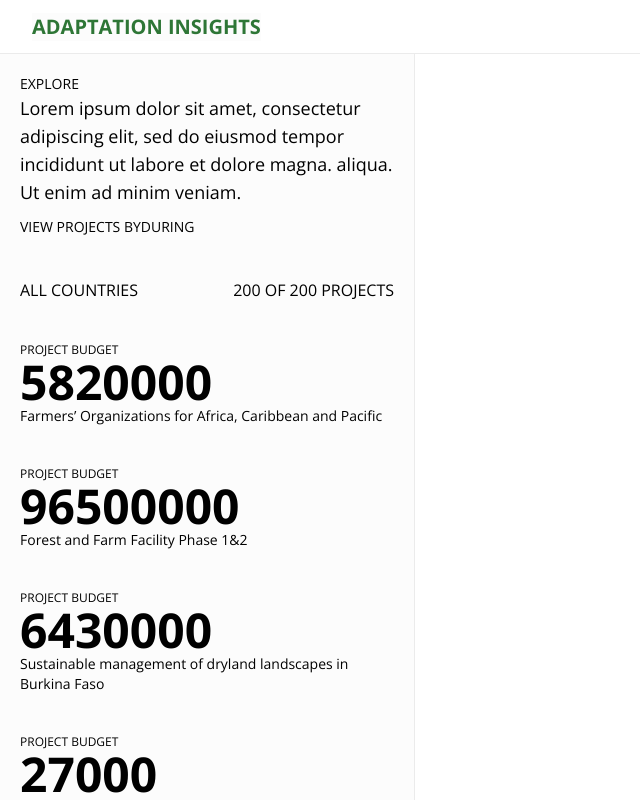
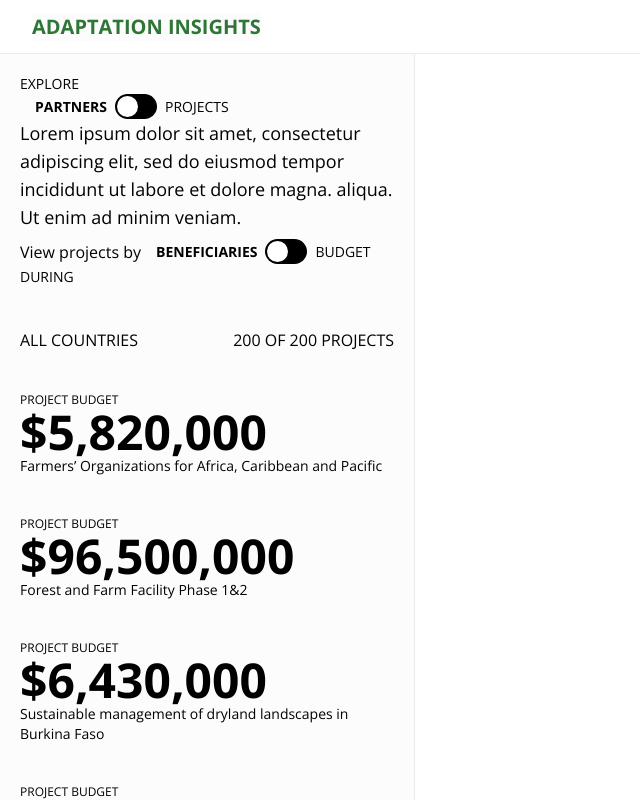
Before and after one commit to AdaptationAtlas/website_adaptation-insights, a Next.js app: page / in a window 1280 px wide. Shown: the top 800 px of the page, without its empty margins (0-640 px from the left). Built offline with nearby package versions, Linux system fonts and the light colour scheme.

Commit message:
Add custom switch component based on radix switch

```diff
--- a/components/sidebar-panel.tsx
+++ b/components/sidebar-panel.tsx
@@ -1,4 +1,6 @@
-import { ReactNode } from 'react';
+import React, { ReactNode, useState } from 'react';
+import { formatNumberCommas } from '@/lib/utils'
+import Switch from '@/components/ui/switch'
 
 type Props = {
   page: string;
@@ -45,12 +47,24 @@ const testData = [
 ]
 
 const SidebarPanel = ({ page, slug }: Props) => {
+  const [viewByBudget, setViewByBudget] = useState(false)
   return (
     <div className='w-[415px] min-h-screen bg-off-white border-r border-grey-100'>
       <header className='p-5'>
         <p className='uppercase text-sm'>Explore {page}</p>
+        <Switch
+          viewByBudget={viewByBudget}
+          setViewByBudget={setViewByBudget}
+          label=''
+          options={['Partners', 'Projects']}
+        />
         <p className='text-lg mb-2'>Lorem ipsum dolor sit amet, consectetur adipiscing elit, sed do eiusmod tempor incididunt ut labore et dolore magna. aliqua. Ut enim ad minim veniam.</p>
-        <span className='uppercase text-sm'>View projects by</span>
+        <Switch
+          viewByBudget={viewByBudget}
+          setViewByBudget={setViewByBudget}
+          label='View projects by'
+          options={['Beneficiaries', 'Budget']}
+        />
         <span className='uppercase text-sm'>During</span>
       </header>
       <div>
@@ -63,7 +77,7 @@ const SidebarPanel = ({ page, slug }: Props) => {
             return (
               <div key={project.id} className='px-5 my-5'>
                 <h3 className='uppercase text-xs'>Project budget</h3>
-                <p className='text-5xl font-bold'>{project.budget}</p>
+                <p className='text-5xl font-bold'>${formatNumberCommas(project.budget)}</p>
                 <p className='text-sm'>{project.title}</p>
               </div>
             )
--- /dev/null
+++ b/components/ui/switch.tsx
@@ -0,0 +1,42 @@
+import React from 'react'
+import * as SwitchPrimitive from '@radix-ui/react-switch'
+import classNames from 'classnames'
+
+type Props = {
+  viewByBudget: boolean
+  setViewByBudget: React.Dispatch<boolean>
+  label: string
+  options: string[]
+}
+
+const Switch = ({ viewByBudget, setViewByBudget, label, options }: Props) => {
+  const onViewByToggle = (checked: boolean) => {
+    setViewByBudget(checked)
+  }
+  return (
+    <form>
+      <div style={{ display: 'flex', alignItems: 'center' }}>
+        <label className='pr-5' htmlFor='view-projects-by' style={{ paddingRight: 15 }}>
+          {label}
+        </label>
+        <span className={classNames(
+          'uppercase text-sm',
+          { 'font-bold': !viewByBudget }
+        )}>{options[0]}</span>
+        <SwitchPrimitive.Root
+          className='w-[42px] h-[25px] mx-2 bg-black rounded-full relative outline-none cursor-pointer'
+          id='view-projects-by'
+          onCheckedChange={onViewByToggle}
+        >
+          <SwitchPrimitive.Thumb className='block w-[21px] h-[21px] bg-white rounded-full transition-transform duration-100 translate-x-0.5 will-change-transform data-[state=checked]:translate-x-[19px]' />
+        </SwitchPrimitive.Root>
+        <span className={classNames(
+          'uppercase text-sm',
+          { 'font-bold': viewByBudget }
+        )}>{options[1]}</span>
+      </div>
+    </form>
+  )
+}
+
+export default Switch
--- /dev/null
+++ b/lib/utils.ts
@@ -0,0 +1,3 @@
+export function formatNumberCommas(x: number) {
+  return x.toString().replace(/\B(?=(\d{3})+(?!\d))/g, ",");
+}
--- a/package.json
+++ b/package.json
@@ -9,7 +9,9 @@
     "lint": "next lint"
   },
   "dependencies": {
+    "@radix-ui/react-switch": "^1.0.3",
     "@sanity/vision": "^3.19.0",
+    "classnames": "^2.3.2",
     "dotenv": "^16.3.1",
     "next": "14.0.1",
     "next-sanity": "^5.5.10",
```
Also changed, not shown: 1 other file (tests, documents, lock files or other folders).
